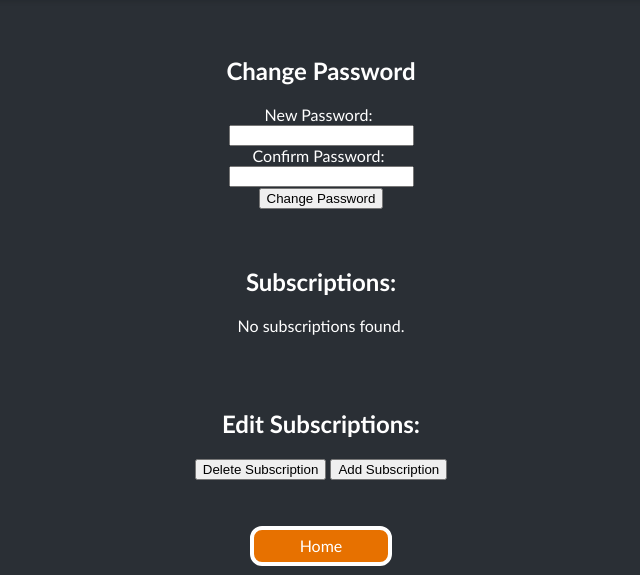
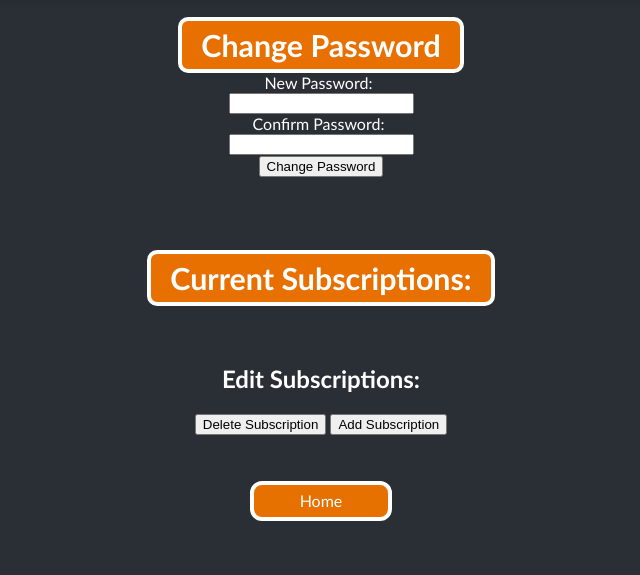
Before and after one commit to FlixPicks-Orange/FlixPicks-Front, a Flask app: page /settings in a window 1280 px wide. Shown: the part 64-639 px from the top of the page, without its empty margins (319-959 px from the left). Run offline with Flask 3, Linux system fonts and the light colour scheme; a user stored in the database is signed in; data that the repository does not hold is empty.

Commit message:
Cosmetic changes to settings page

```diff
--- a/static/stylesheet.css
+++ b/static/stylesheet.css
@@ -176,6 +176,20 @@ h1 {
     background-color: rgb(231, 112, 0);
     border: .5vh solid white;
 }
+
+.settings-header {
+    margin-top: 35px;
+    margin-bottom: auto;
+    margin-right: auto;
+    padding: .75vh 1.5vw;
+    font-size: 3.8vh;
+    display: inline-block;
+    text-align: center;
+    border-radius: 10px;
+    background-color: rgb(231, 112, 0);
+    border: .5vh solid white;
+}
+
 
 .media-options-container {
     display: flex;
--- a/templates/settings.html
+++ b/templates/settings.html
@@ -10,7 +10,9 @@
 <body>
     {% include header %}
 
-    <h2 style="margin-top: 15vh;">Change Password</h2>
+
+    <br><br>
+    <h2 class="settings-header">Change Password</h2>
     <form id="changePasswordForm">
         <label for="newPassword">New Password:</label><br>
         <input type="password" id="newPassword" name="newPassword"><br>
@@ -21,16 +23,11 @@
 
 
     <br></br>
-    <h2 style="margin-top: 20px;">Subscriptions:</h2>
-    {% if subs %}
-    <div>
+    <h3 class="settings-header">Current Subscriptions:</h3>
+    <br />
     {% for sub in subs %}
-            {{ sub.title }}<br>
+        <img class="frontimage" src="../static/images/{{ sub.title|lower() }}.svg" alt="{{ sub.title }}" title="{{ sub.title }}"/>
     {% endfor %}
-    </div>
-    {% else %}
-        <p>No subscriptions found.</p>
-    {% endif %}
 
     <br></br>
     <div class="edit-options">
@@ -43,6 +40,13 @@
     <a href="{{ url_for('userhome') }}" class="button" style="height: 3vh;">Home</a>
 
     <script>
+        var providerIds = {
+            'netflix': 1,
+            'hulu': 6,
+            'disney+': 3,
+            'prime': 2,
+            'max': 9
+        };
 
         function submitChangePasswordRequest() {
             var newPassword = document.getElementById("newPassword").value;
@@ -90,33 +94,15 @@
                         }
                     }
                 };
-            var providerId;
-            switch (providerName) {
-                case 'netflix':
-                    providerId = 1;
-                    break;
-                case 'hulu':
-                    providerId = 6;
-                    break;
-                case 'disney+':
-                    providerId = 3;
-                    break;
-                case 'prime':
-                    providerId = 2;
-                    break;
-                case 'max':
-                    providerId = 9;
-                    break;
-                default:
-                    alert("Invalid provider name.");
-                    return;
-            }
+                var providerId = providerIds[providerName];
+                if (providerId) {
                     var data = JSON.stringify({ "provider_id": providerId });
                     xhr.send(data);
+                } else {
+                    alert("Invalid provider name.");
                 }
             }
-
-
+        }
 
 
 
@@ -131,7 +117,6 @@
                     if (xhr.readyState === 4) {
                         if (xhr.status === 201) {
                             alert("Subscription added successfully.");
-                        // Reload the page to reflect the changes
                             window.location.reload();
                         } else if (xhr.status === 409) {
                             alert("Subscription already exists.");
@@ -140,32 +125,15 @@
                         }
                     }
                 };
-            var providerId;
-            switch (providerName) {
-                case 'netflix':
-                    providerId = 1;
-                    break;
-                case 'hulu':
-                    providerId = 6;
-                    break;
-                case 'disney+':
-                    providerId = 3;
-                    break;
-                case 'prime':
-                    providerId = 2;
-                    break;
-                case 'max':
-                    providerId = 9;
-                    break;
-                default:
-                    alert("Invalid provider name.");
-                    return;
-            }
+                var providerId = providerIds[providerName];
+                if (providerId) {
                     var data = JSON.stringify({ "provider_id": providerId });
                     xhr.send(data);
+                } else {
+                    alert("Invalid provider name.");
                 }
             }
-
+        }
     </script>
 
 
```
Lines whose indentation alone changed are shown as unchanged.
